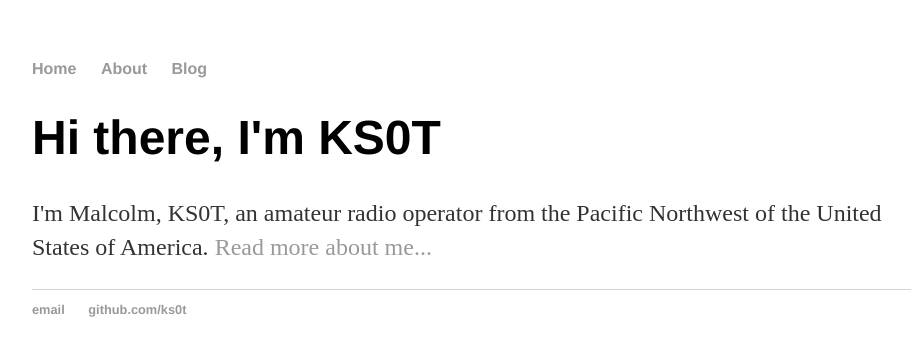
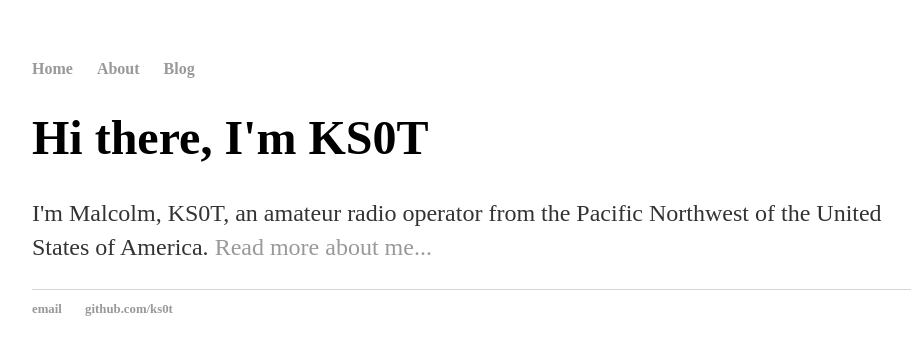
Before and after one commit to KS0T/ks0t.github.io, a Jekyll site: the page built from index.html, in a window 1280 px wide. Shown: the top 356 px of the page, without its empty margins (160-1071 px from the left). Built offline with Jekyll 4.4.1, drawn with Linux system fonts in a browser that asks for light colours.

Commit message:
font css settings

```diff
--- a/css/main.css
+++ b/css/main.css
@@ -1,9 +1,10 @@
 body {
     margin: 60px auto;
     width: 70%;
+	font-family: "Futura", "Sans-Serif";
 }
 nav ul, footer ul {
-    font-family:'Helvetica', 'Arial', 'Sans-Serif';
+    #font-family:'Helvetica', 'Arial', 'Sans-Serif';
     padding: 0px;
     list-style: none;
     font-weight: bold;
@@ -21,7 +22,7 @@ a:hover {
 }
 h1 {
     font-size: 3em;
-    font-family:'Helvetica', 'Arial', 'Sans-Serif';
+    #font-family:'Helvetica', 'Arial', 'Sans-Serif';
 }
 p {
     font-size: 1.5em;
```
